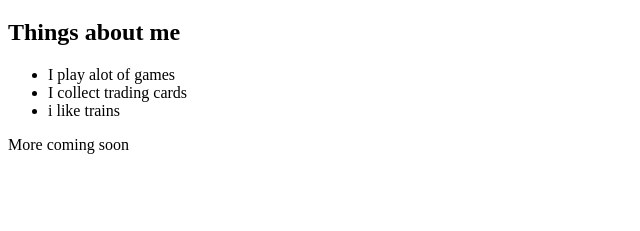
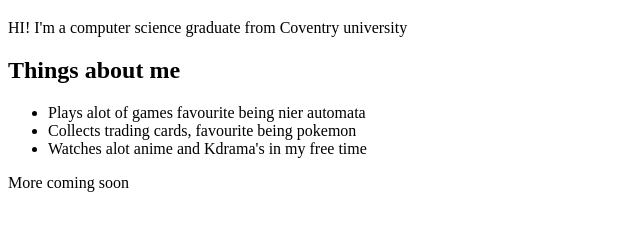
Before and after one commit to Zain1Uppal/portfolio1, a plain HTML site: page index.html in a window 1280 px wide. Shown: the part 61-292 px from the top of the page, without its empty margins (0-640 px from the left). Drawn offline with Linux system fonts and the light colour scheme.

Commit message:
added more content

```diff
--- a/index.html
+++ b/index.html
@@ -11,11 +11,12 @@
         <header>
             <h1>Zain's Portfolio</h1>
         </header>
+        <p>HI! I'm a computer science graduate from Coventry university</p>
         <h2>Things about me</h2>
         <ul>
-        <li>I play alot of games</li>
-        <li>I collect trading cards</li>
-        <li>i like trains </li>
+            <li>Plays alot of games favourite being nier automata</li>
+            <li>Collects trading cards, favourite being pokemon</li>
+            <li>Watches alot anime and Kdrama's in my free time</li>
         </ul>
         <p>More coming soon</p>
     </body>
```
Lines whose indentation alone changed are shown as unchanged.
